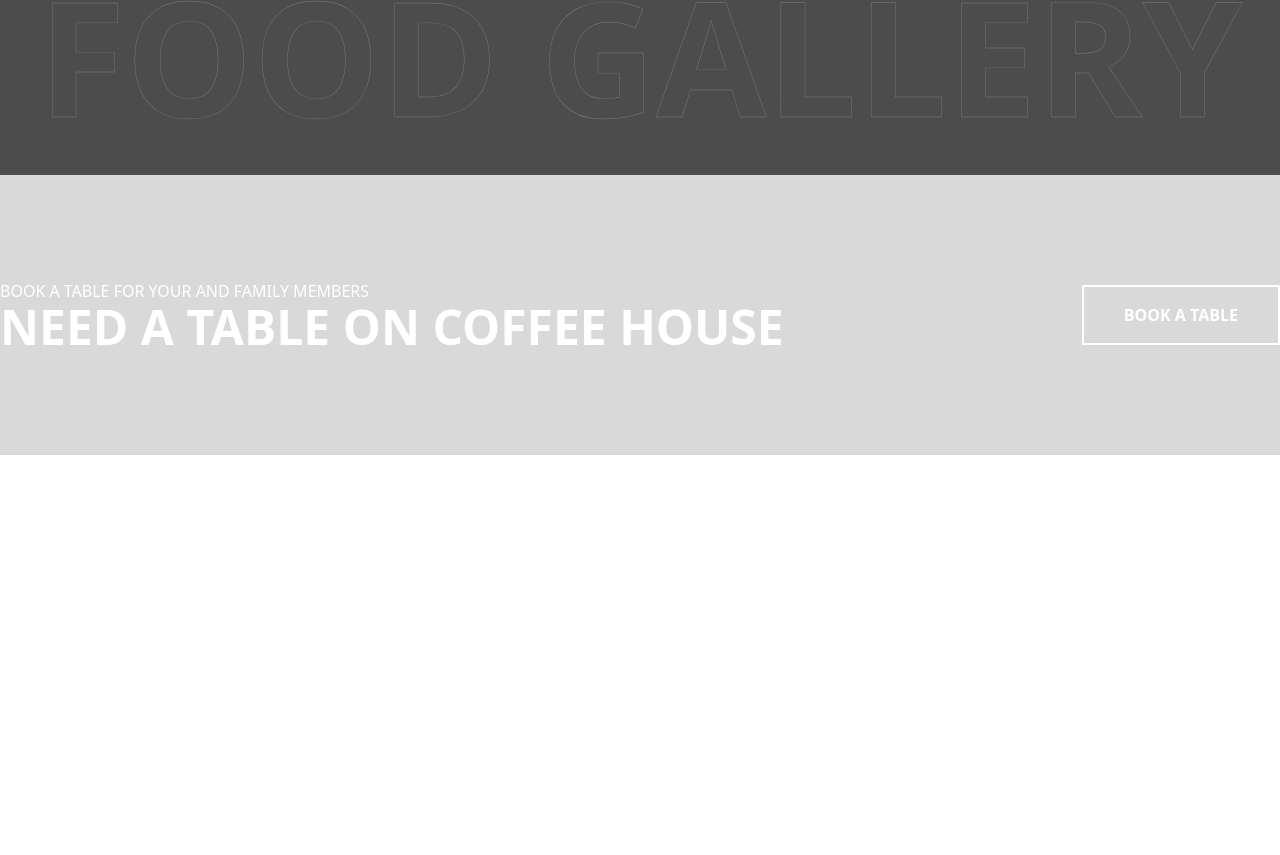
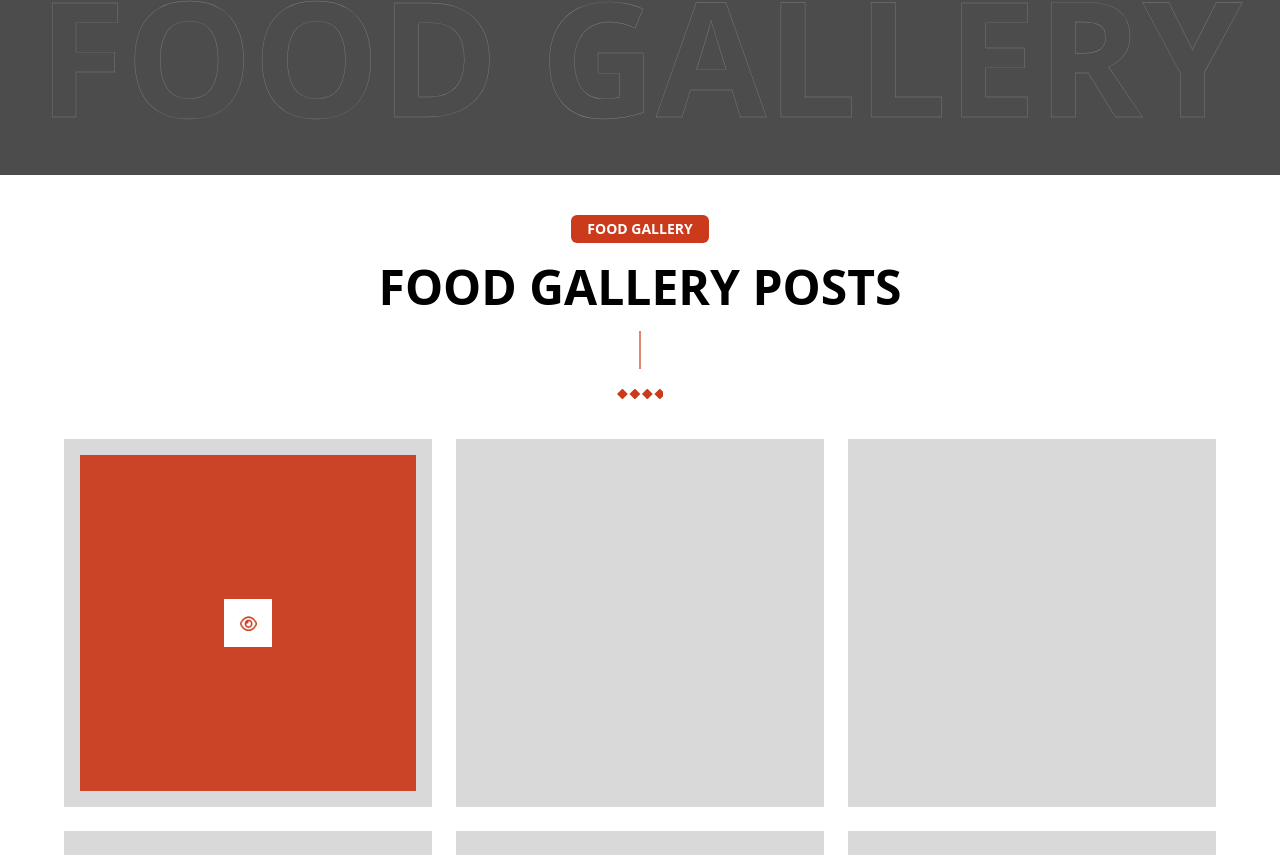
Before and after one commit to tanzeela-16/Delish-Restaurant-Cafe, a React (Vite) app: page / in a window 1280 px wide. Shown: the part 425-1280 px from the top of the page. Before the commit the page ends 880 px from the top, so only its background shows below. Built offline with nearby package versions, Linux system fonts and the light colour scheme.

Commit message:
gallery-page

```diff
--- /dev/null
+++ b/src/components/GalleryPageContainer.jsx
@@ -0,0 +1,87 @@
+import React from "react";
+
+export default function GalleryPageContainer() {
+  return (
+    <div className="w-full h-full max-w-7xl py-10 mx-auto ">
+      <div className="flex flex-col gap-y-5 justify-center items-center">
+        <div className="bg-[#CB3A1A] text-center rounded-md px-4 p-1 text-white font-semibold ">
+          <p className="uppercase text-sm">Food Gallery</p>
+        </div>
+
+        <h1 className="text-5xl uppercase font-bold ">Food Gallery Posts</h1>
+
+        <svg
+          width="2"
+          height="38"
+          viewBox="0 0 1 31"
+          fill="none"
+          xmlns="http://www.w3.org/2000/svg"
+        >
+          <rect width="1" height="31" fill="#CB3A1A" />
+        </svg>
+
+        <svg
+          width="46"
+          height="10"
+          viewBox="0 0 48 10"
+          fill="none"
+          xmlns="http://www.w3.org/2000/svg"
+        >
+          <rect
+            y="5"
+            width="8"
+            height="8"
+            transform="rotate(-45 0 5)"
+            fill="#CB3A1A"
+          />
+          <rect
+            x="13"
+            y="5"
+            width="8"
+            height="8"
+            transform="rotate(-45 13 5)"
+            fill="#CB3A1A"
+          />
+          <rect
+            x="26"
+            y="5"
+            width="8"
+            height="8"
+            transform="rotate(-45 26 5)"
+            fill="#CB3A1A"
+          />
+          <rect
+            x="39"
+            y="5"
+            width="8"
+            height="8"
+            transform="rotate(-45 39 5)"
+            fill="#CB3A1A"
+          />
+        </svg>
+      </div>
+
+      <div className="  flex  justify-center my-10">
+        <div className="grid grid-cols-3 gap-6 w-[100%] max-w-6xl">
+          <div className="aspect-square bg-[#D9D9D9] p-4     relative">
+            <div className="bg-[#CB3A1AED] flex justify-center items-center w-full h-full ">
+              <div className="bg-white w-12 h-12 flex justify-center items-center ">
+               <img src="eye.png" alt="" srcset="" className="w-[18px] h-[15px]" />
+              </div>
+            </div>
+          </div>
+
+          <div className="aspect-square bg-[#D9D9D9] flex items-center justify-center relative"></div>
+
+          <div className="aspect-square bg-[#D9D9D9] flex items-center justify-center relative"></div>
+
+          <div className="aspect-square bg-[#D9D9D9] flex items-center justify-center relative"></div>
+
+          <div className="aspect-square bg-[#D9D9D9] flex items-center justify-center relative"></div>
+
+          <div className="aspect-square bg-[#D9D9D9] flex items-center justify-center relative"></div>
+        </div>
+      </div>
+    </div>
+  );
+}
--- a/src/pages/GalleryPage.jsx
+++ b/src/pages/GalleryPage.jsx
@@ -1,6 +1,7 @@
 import React from "react";
 import Header from "../components/Header";
-import Bottom from '../components/Bottom'
+import Bottom from "../components/Bottom";
+import GalleryPageContainer from "../components/GalleryPageContainer";
 
 export default function GalleryPage() {
   return (
@@ -11,7 +12,9 @@ export default function GalleryPage() {
         Honed={"Food Gallery"}
       />
 
-      <Bottom/>
+      <GalleryPageContainer />
+
+      <Bottom />
     </div>
   );
 }
```
Also changed, not shown: public/eye.png (added).
